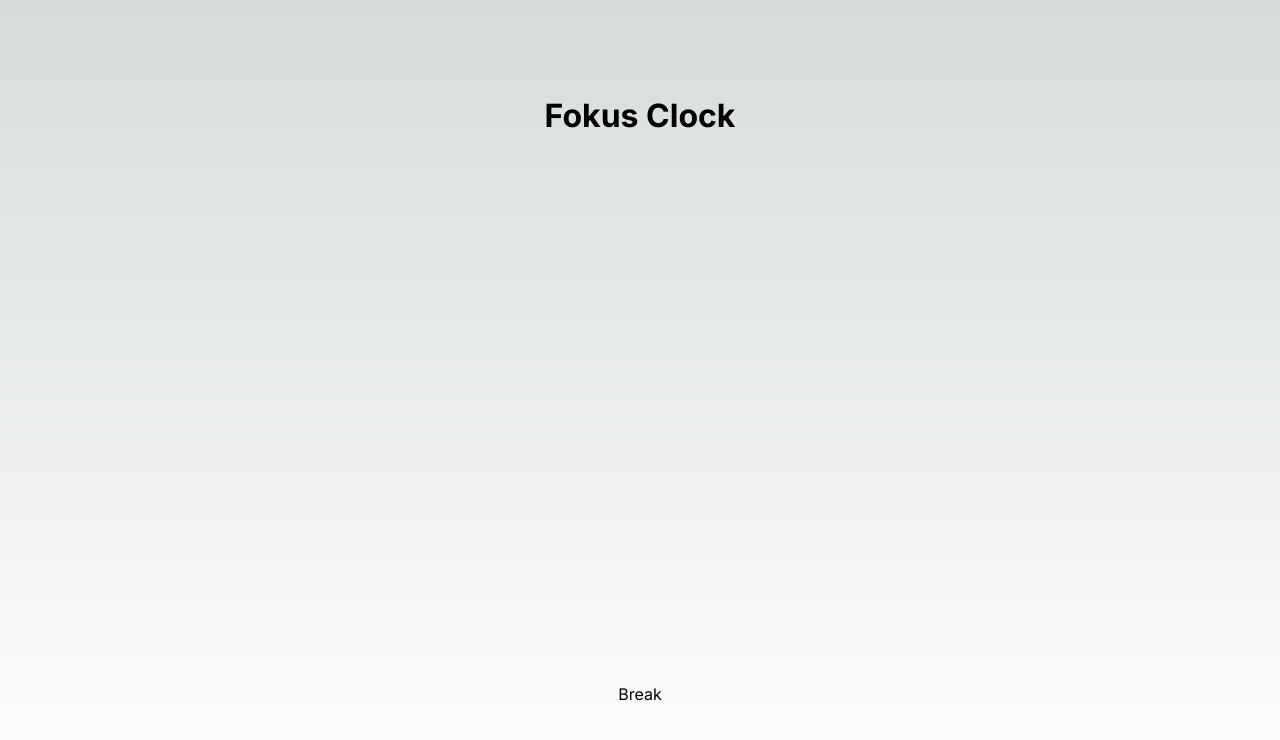
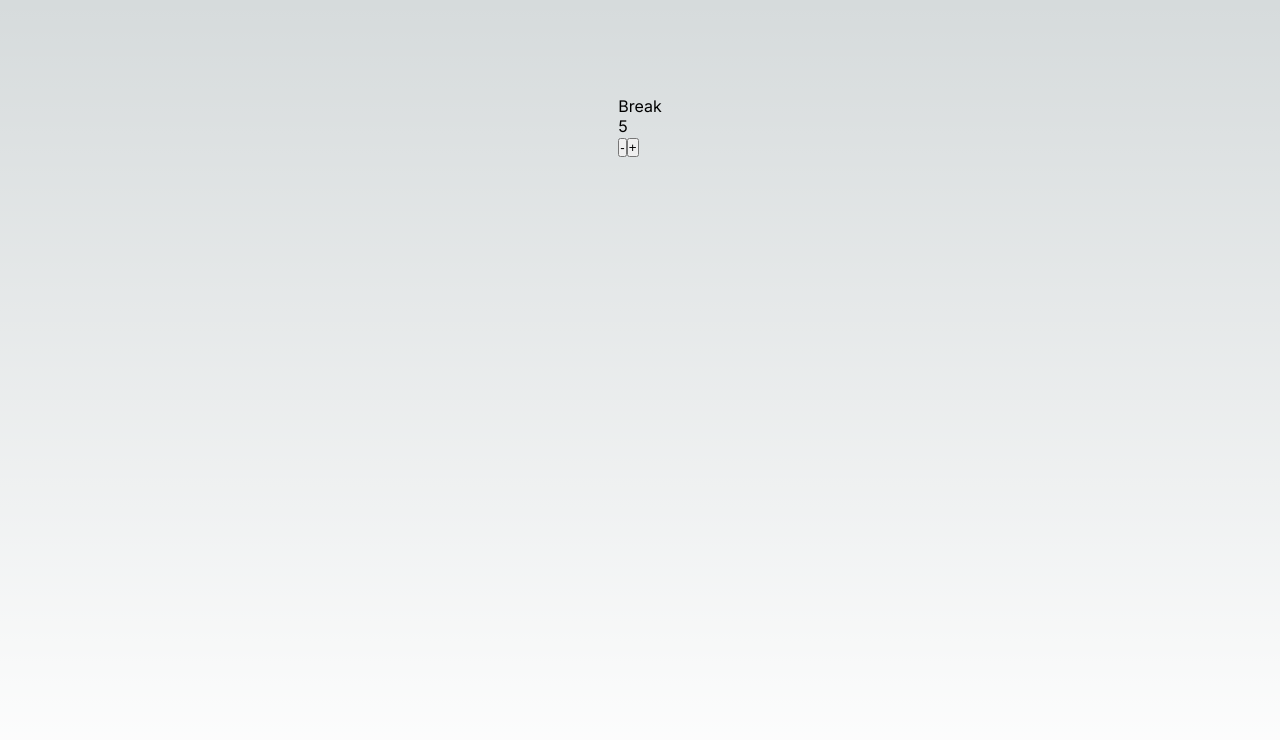
Before and after one commit to j03hanafi/fokus-app, a Next.js app: page / in a window 1280 px wide. Shown: the top 740 px of the page. Built offline with nearby package versions, Linux system fonts and the light colour scheme.

Commit message:
Add break component

```diff
--- a/package.json
+++ b/package.json
@@ -11,6 +11,7 @@
   "dependencies": {
     "eslint": "8.49.0",
     "eslint-config-next": "13.5.1",
+    "moment": "^2.29.4",
     "next": "13.5.1",
     "react": "18.2.0",
     "react-dom": "18.2.0"
--- /dev/null
+++ b/src/components/Break.jsx
@@ -0,0 +1,32 @@
+import React, {useState} from 'react';
+import moment from "moment";
+
+const Break = () => {
+  const [breakLength, setBreakLength] = useState(300)
+
+  const decrementBreakLengthByOneMinute = () => {
+    const newBreakLength  = breakLength - 60;
+    if (newBreakLength < 0) {
+      setBreakLength(0);
+    } else {
+      setBreakLength(newBreakLength);
+    }
+  }
+
+  const incrementBreakLengthByOneMinute = () => {
+    setBreakLength(breakLength + 60)
+  }
+
+  const breakLengthInMinutes = moment.duration(breakLength, 's').minutes();
+
+  return (
+    <div>
+      <p id="break-label">Break</p>
+      <p id="break-length">{breakLengthInMinutes}</p>
+      <button onClick={decrementBreakLengthByOneMinute} id="break-decrement">-</button>
+      <button onClick={incrementBreakLengthByOneMinute} id="break-increment">+</button>
+    </div>
+  );
+};
+
+export default Break;
--- a/src/pages/index.js
+++ b/src/pages/index.js
@@ -2,6 +2,7 @@ import Head from 'next/head'
 import Image from 'next/image'
 import { Inter } from 'next/font/google'
 import styles from '@/styles/Home.module.css'
+import Break from "@/components/Break";
 
 const inter = Inter({ subsets: ['latin'] })
 
@@ -15,8 +16,7 @@ export default function Home() {
         <link rel="icon" href="/favicon.ico" />
       </Head>
       <main className={`${styles.main} ${inter.className}`}>
-        <h1 className={styles.title}>Fokus Clock</h1>
-        <p id="break-label">Break</p>
+        <Break />
       </main>
     </>
   )
```
Also changed, not shown: 1 other file (tests, documents, lock files or other folders).
